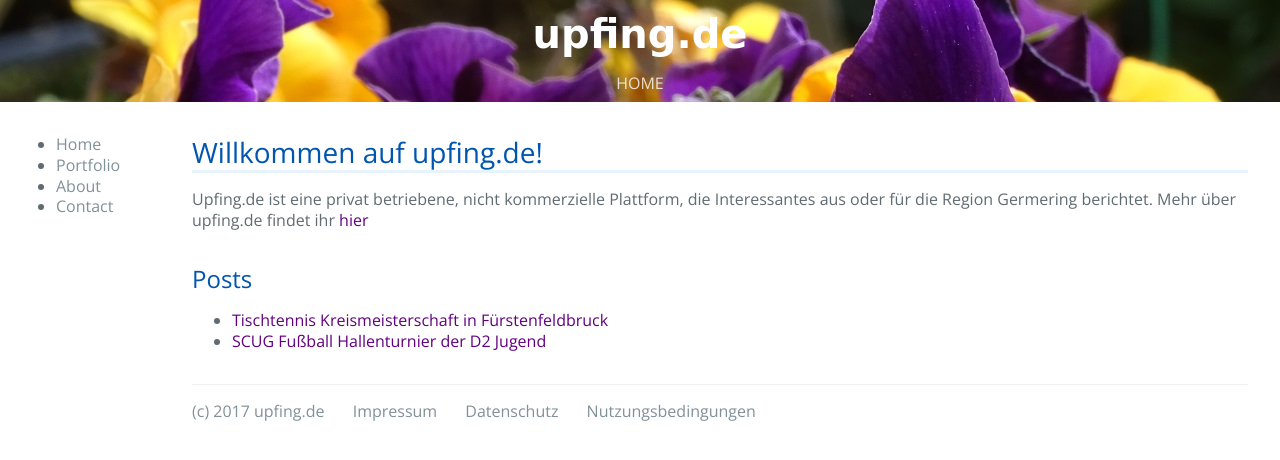
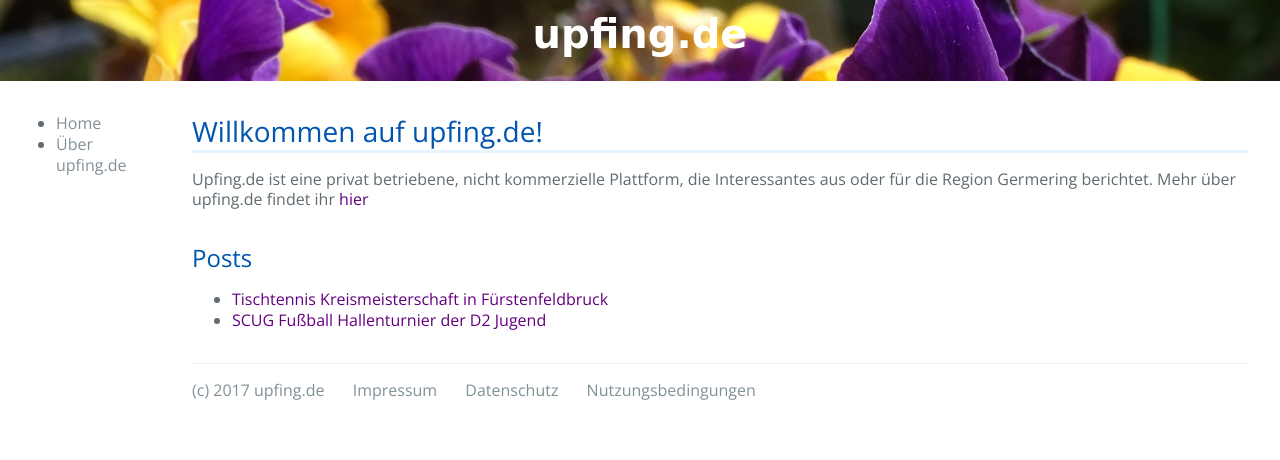
Before and after one commit to croedel/upfing, a Jekyll site: the page built from README.md, in a window 1280 px wide. Shown: the top 460 px of the page. Built offline with Jekyll 4.4.1, drawn with Linux system fonts in a browser that asks for light colours; our own code applies the rules of GitHub Pages for plain Markdown files; the repository's description, which GitHub fills in, is left out.

Commit message:
Update default.html

```diff
--- a/_layouts/default.html
+++ b/_layouts/default.html
@@ -12,16 +12,13 @@
     <section class="page-header">
       <h1 class="project-name">upfing.de</h1>
       <h2 class="project-tagline">{{ site.description | default: site.github.project_tagline }}</h2>
-      <a href="{{ site.github.url }}" class="project-links">HOME</a>
     </section>
 
     <!-- Navigation -->
     <nav id="navigation" class="clearfix">
         <ul>
-            <li><a href="#" class="menu-links">Home</a></li>
-            <li><a href="#" class="menu-links">Portfolio</a></li>
-            <li><a href="#" class="menu-links">About</a></li>
-            <li><a href="#" class="menu-links">Contact</a></li>
+            <li><a href="{{ site.github.url }}" class="menu-links">Home</a></li>
+            <li><a href="{{ site.github.url }}/about" class="menu-links">Über upfing.de</a></li>
         </ul>
     </nav>
 
```
